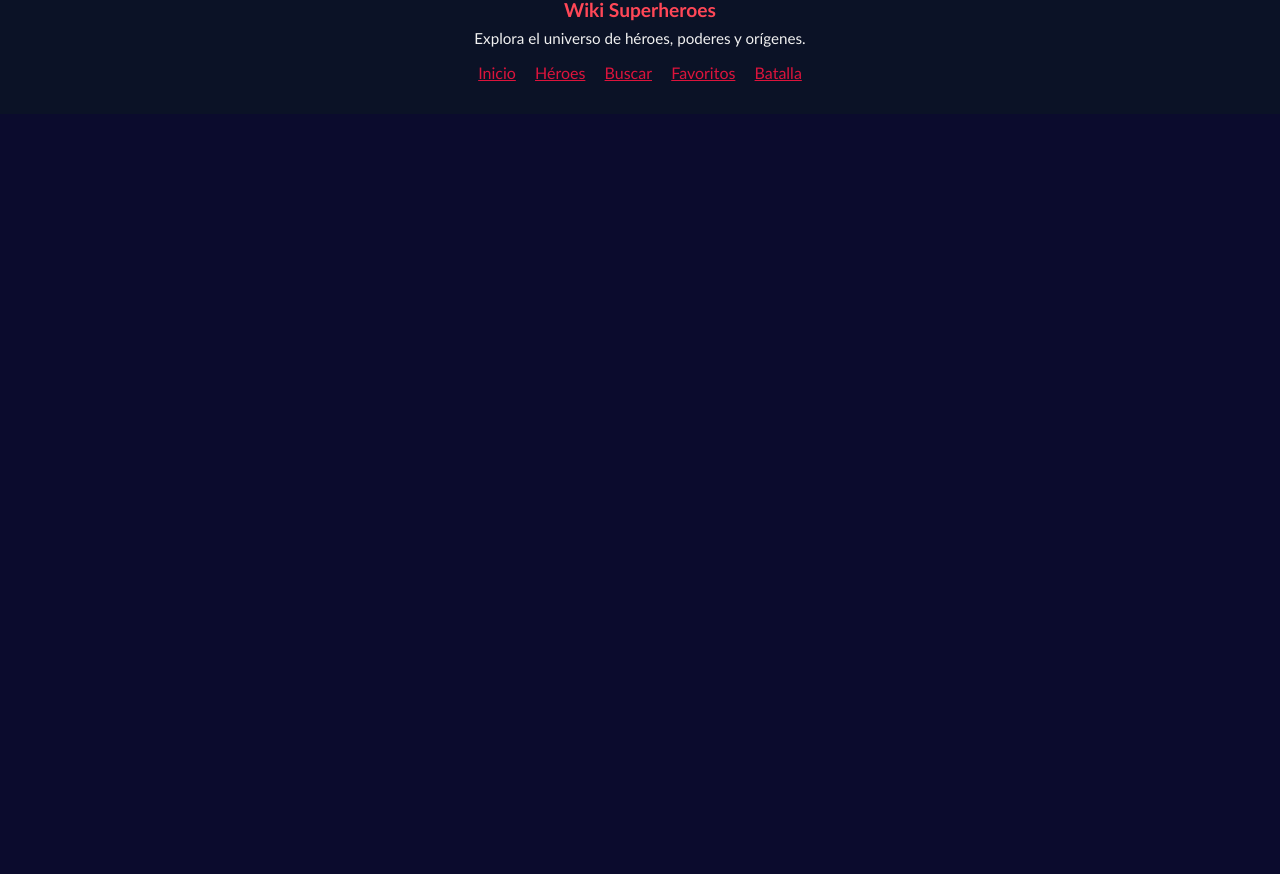
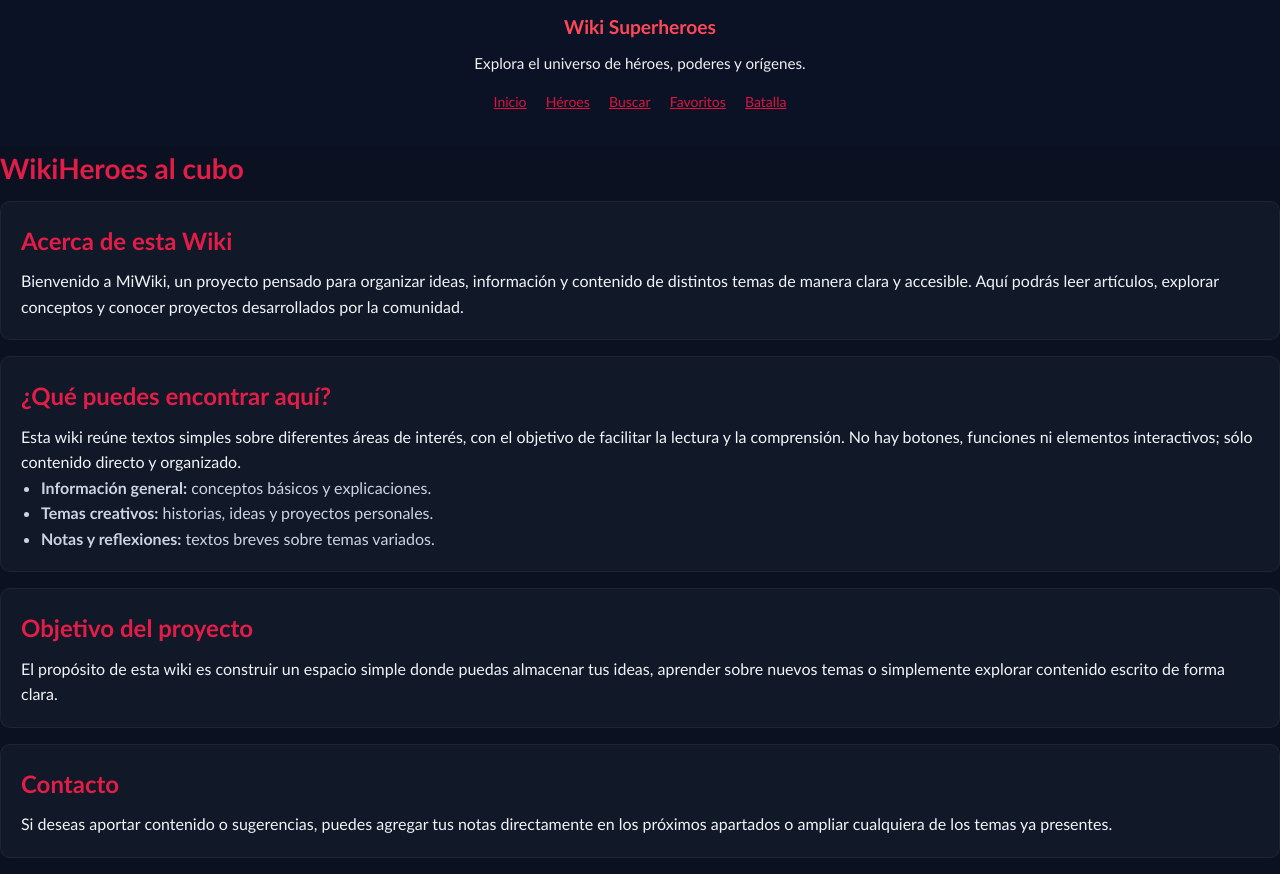
Before and after one commit to MisaelZanetti/Wiki-SuperHeroes, a React (Vite) app: page /superheroes/all in a window 1280 px wide. Shown: the part 1093-1967 px from the top of the page. Before the commit the page ends 1207 px from the top, so only its background shows below. Built offline with nearby package versions, Linux system fonts and the light colour scheme; no server answers.

Commit message:
Implementación de inicio

```diff
--- /dev/null
+++ b/src/components/Inicio.css
@@ -0,0 +1,74 @@
+:root{
+  --bg:#0b1120;        /* fondo azul oscuro */
+  --card:#111827;      /* paneles ligeramente más claros */
+  --muted:#cbd5e1;     /* gris claro para textos secundarios */
+  --accent:#e11d48;    /* rojo rosado similar al de la imagen */
+  --text:#f1f5f9;      /* blanco suave */
+}
+
+*{box-sizing:border-box;margin:0;padding:0}
+body{
+  font-family:Inter, system-ui, -apple-system, 'Segoe UI', Roboto, Arial;
+  background:var(--bg);
+  color:var(--text);
+  line-height:1.6;
+}
+
+header{
+  text-align:center;
+  padding:40px 20px;
+  background:var(--bg);
+}
+
+h1{
+  font-size:28px;
+  color:var(--accent);
+  margin-bottom:10px;
+}
+
+header p{
+  color:var(--text);
+  font-size:16px;
+  margin-bottom:20px;
+}
+
+nav a{
+  color:var(--accent);
+  margin:0 12px;
+  text-decoration:none;
+  font-weight:500;
+}
+nav a:hover{
+  text-decoration:underline;
+}
+
+.container{
+  max-width:900px;
+  margin:0 auto;
+  padding:20px;
+}
+
+section{
+  background:var(--card);
+  padding:20px;
+  border-radius:10px;
+  margin-bottom:16px;
+  border:1px solid rgba(255,255,255,0.05);
+}
+
+section h2{
+  color:var(--accent);
+  margin-bottom:8px;
+}
+
+ul{
+  margin-left:20px;
+  color:var(--muted);
+}
+
+footer{
+  text-align:center;
+  padding:20px;
+  color:var(--muted);
+  font-size:14px;
+}
--- a/src/components/Inicio.jsx
+++ b/src/components/Inicio.jsx
@@ -1,5 +1,6 @@
 import { createContext, useState } from 'react'
 import Footer from "./Footer";
+import "./Inicio.css"
 import { Outlet } from 'react-router-dom';
 
 export const UserContext = createContext(null)
@@ -10,9 +11,54 @@ function App() {
 
   return (
     <>
+
       <UserContext value={[prefUser, setPrefUser]}>
         <Outlet></Outlet>
         <Footer />
+          <h1>WikiHeroes al cubo</h1>
+         <section>
+    <h2>Acerca de esta Wiki</h2>
+     <p>
+      Bienvenido a MiWiki, un proyecto pensado para organizar ideas, información y contenido
+      de distintos temas de manera clara y accesible. Aquí podrás leer artículos, explorar
+      conceptos y conocer proyectos desarrollados por la comunidad.
+    </p>
+</section>
+
+
+<section>
+   <h2>¿Qué puedes encontrar aquí?</h2>
+    <p>
+    Esta wiki reúne textos simples sobre diferentes áreas de interés, con el objetivo de
+    facilitar la lectura y la comprensión. No hay botones, funciones ni elementos interactivos;
+    sólo contenido directo y organizado.
+   </p>
+
+
+    <ul>
+    <li><strong>Información general:</strong> conceptos básicos y explicaciones.</li>
+    <li><strong>Temas creativos:</strong> historias, ideas y proyectos personales.</li>
+    <li><strong>Notas y reflexiones:</strong> textos breves sobre temas variados.</li>
+    </ul>
+    </section>
+
+
+<section>
+<h2>Objetivo del proyecto</h2>
+<p>
+El propósito de esta wiki es construir un espacio simple donde puedas almacenar tus
+ideas, aprender sobre nuevos temas o simplemente explorar contenido escrito de forma clara.
+</p>
+</section>
+
+
+<section>
+<h2>Contacto</h2>
+<p>
+Si deseas aportar contenido o sugerencias, puedes agregar tus notas directamente en los
+próximos apartados o ampliar cualquiera de los temas ya presentes.
+</p>
+</section>
       </UserContext>
     </>
   )
```
